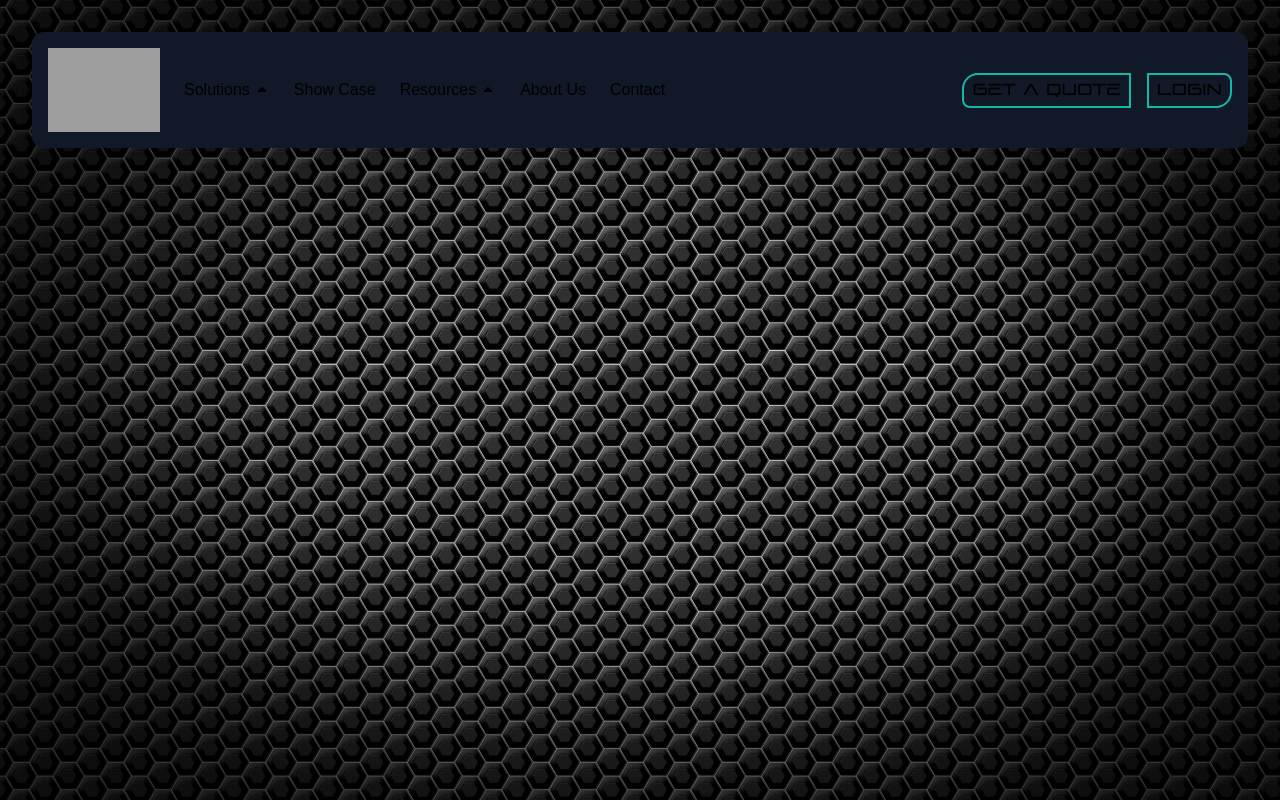
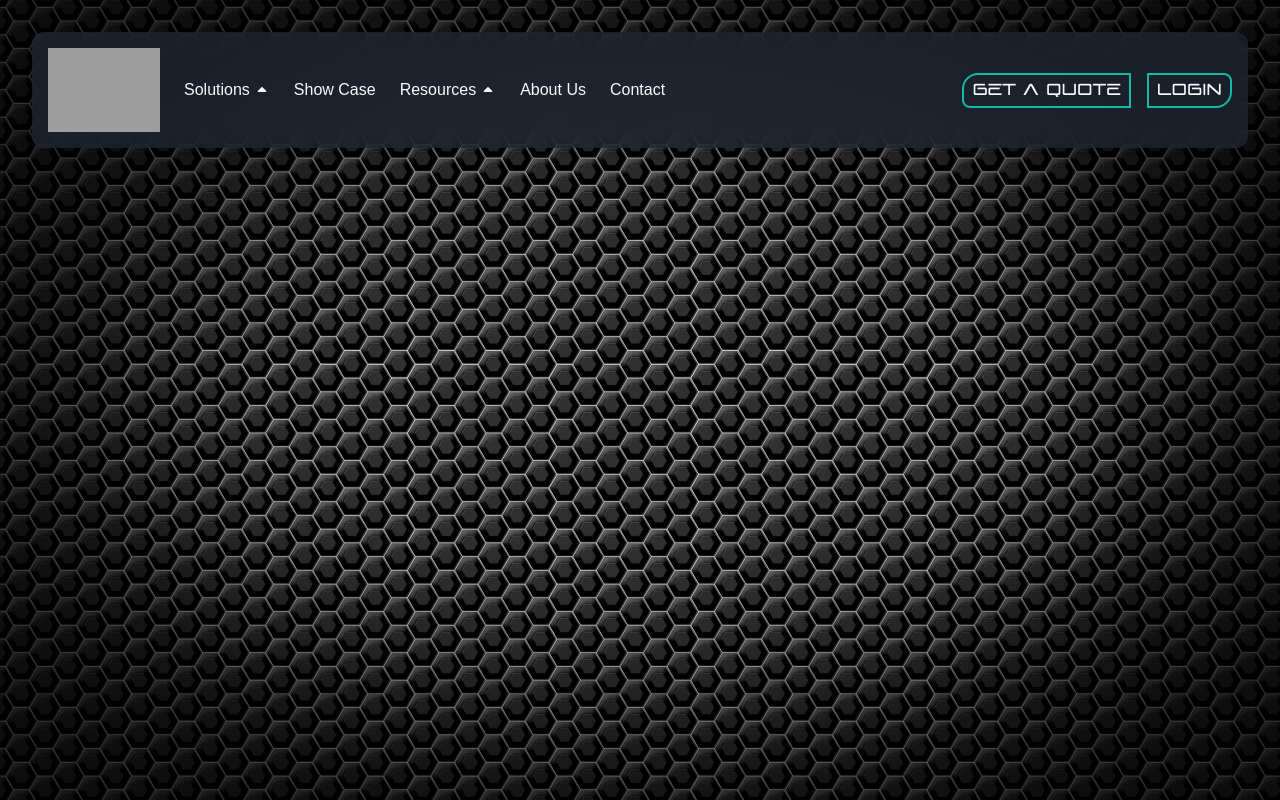
Before and after one commit to wahabsharif/env-byte, a Next.js app: page / in a window 1280 px wide. Built offline with nearby package versions, Linux system fonts and the light colour scheme; grey boxes are pictures that could not be loaded.

Commit message:
Color pallets and custom scroll bar

```diff
--- a/src/components/common/NavBar.tsx
+++ b/src/components/common/NavBar.tsx
@@ -12,7 +12,7 @@ const NavBar: React.FC = () => {
   const [submenuOpenIndex, setSubmenuOpenIndex] = useState<number | null>(null);
 
   return (
-    <nav className="bg-gray-900 dark:bg-gray-800/70 backdrop-blur-md fixed top-8 left-1/2 transform -translate-x-1/2 w-[95%] z-50 rounded-xl shadow-lg hidden md:block transition ease-in-out">
+    <nav className="bg-gray-800/70 text-white backdrop-blur-md fixed top-8 left-1/2 transform -translate-x-1/2 w-[95%] z-50 rounded-xl shadow-lg hidden md:block transition ease-in-out">
       <div className="container mx-auto flex items-center justify-between p-4">
         {/* Left Side: Logo and Menu */}
         <div className="flex items-center space-x-6">
@@ -35,7 +35,7 @@ const NavBar: React.FC = () => {
                 return (
                   <motion.li
                     key={menuItem.label}
-                    className="relative group text-black dark:text-white"
+                    className="relative group"
                     onMouseEnter={() =>
                       menuItem.submenu && setSubmenuOpenIndex(index)
                     }
@@ -82,7 +82,7 @@ const NavBar: React.FC = () => {
                                 scale: 1.1,
                               }}
                               transition={{ type: "spring", stiffness: 200 }}
-                              className="bg-gray-900 dark:bg-gray-800 backdrop-blur-md rounded-xl shadow-lg "
+                              className="bg-gray-700 backdrop-blur-md rounded-xl shadow-lg "
                             >
                               <Link
                                 href={submenuItem.href}
--- a/src/styles/globals.css
+++ b/src/styles/globals.css
@@ -19,4 +19,27 @@ body {
   padding: 1rem;
   height: 100vh;
   overflow: hidden;
+  -ms-overflow-style: none;
+  scrollbar-width: thin;
+  scrollbar-color: #083831 #14b8a6;
 }
+
+/* Custom scrollbar for Webkit browsers (Chrome, Safari, Edge) */
+::-webkit-scrollbar {
+  width: 6px;
+}
+
+::-webkit-scrollbar-track {
+  background: #14b8a6;
+}
+
+/* Scrollbar thumb */
+::-webkit-scrollbar-thumb {
+  background-color: #083831;
+  border-radius: 10px;
+}
+
+/* Scrollbar thumb hover */
+::-webkit-scrollbar-thumb:hover {
+  background-color: #14b8a6;
+}
--- a/tailwind.config.ts
+++ b/tailwind.config.ts
@@ -13,6 +13,8 @@ export default {
       },
     },
     colors: {
+      white: "#f8fafc",
+      black: "#020617",
       thGreen: "#083831",
       thLightGreen: "#14b8a6",
       lightBg: "#e3fffb",
```
